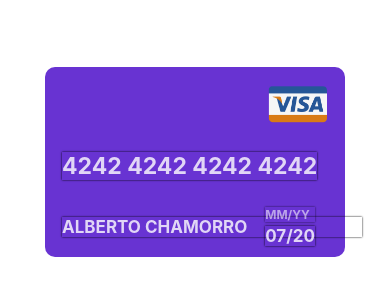
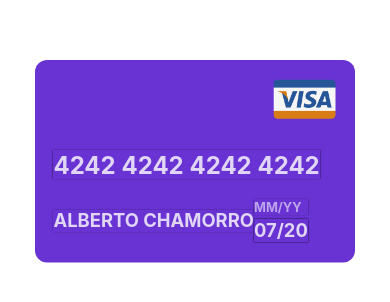
Before and after one commit to aichamorro/rn-animations-playground, a React Native app: screen / in a window 390 px wide. Shown: the part 250-552 px from the top of the page. Built offline with nearby package versions, Linux system fonts and the light colour scheme.

Commit message:
Adds a scale prop

```diff
--- a/src/FlipCreditCard/CardViewBack.tsx
+++ b/src/FlipCreditCard/CardViewBack.tsx
@@ -1,14 +1,17 @@
 import React from "react";
 import { View, Text, StyleProp, ViewStyle } from "react-native";
 import style from "./style";
+import { CardInformationContainer } from "./CardViewFront";
 
 interface CreditCardViewBackProps {
   cvc: string;
+  cardHolderName: string;
+  expiryDate: string;
   style?: StyleProp<ViewStyle>;
 }
 
 export default function CreditCardViewBack(props: CreditCardViewBackProps) {
-  const { cvc, style: externalStyle } = props;
+  const { cvc, cardHolderName, expiryDate, style: externalStyle } = props;
 
   return (
     <View style={[style.cardView, externalStyle]}>
@@ -16,6 +19,11 @@ export default function CreditCardViewBack(props: CreditCardViewBackProps) {
       <View style={style.cardViewBackCVCContainer}>
         <Text style={style.cardViewBackCVCText}>{cvc}</Text>
       </View>
+      <CardInformationContainer
+        style={{ transform: [{ scaleX: -1 }], opacity: 0.2 }}
+        cardHolderName={cardHolderName}
+        expiryDate={expiryDate}
+      />
     </View>
   );
 }
--- a/src/FlipCreditCard/CardViewFront.tsx
+++ b/src/FlipCreditCard/CardViewFront.tsx
@@ -9,20 +9,19 @@ interface CreditCardViewFrontProps {
   style?: StyleProp<ViewStyle>;
 }
 
-export default function CreditCardViewFront(props: CreditCardViewFrontProps) {
-  const { cardHolderName, number, expiryDate, style: externalStyle } = props;
+interface CreditCardInfoContainerProps {
+  cardHolderName: string;
+  expiryDate: string;
+  style?: StyleProp<ViewStyle>;
+}
+
+export function CardInformationContainer(props: CreditCardInfoContainerProps) {
+  const { cardHolderName, expiryDate, style: externalStyle } = props;
 
   return (
-    <View style={[style.cardView, externalStyle]}>
-      <Image
-        style={style.cardViewFrontBrandIcon}
-        source={require("./assets/visa-icon.png")}
-      />
+    <View style={[style.cardInformationContainer, externalStyle]}>
       <Text style={[style.cardViewText, style.cardViewFrontCardNameText]}>
         {cardHolderName}
-      </Text>
-      <Text style={[style.cardViewText, style.cardViewFrontNumberText]}>
-        {number}
       </Text>
       <View style={style.cardViewFrontExpiration}>
         <Text style={[style.cardViewText, style.cardViewFrontExpiryLabel]}>
@@ -33,3 +32,23 @@ export default function CreditCardViewFront(props: CreditCardViewFrontProps) {
     </View>
   );
 }
+
+export default function CreditCardViewFront(props: CreditCardViewFrontProps) {
+  const { cardHolderName, number, expiryDate, style: externalStyle } = props;
+
+  return (
+    <View style={[style.cardView, externalStyle]}>
+      <Image
+        style={style.cardViewFrontBrandIcon}
+        source={require("./assets/visa-icon.png")}
+      />
+      <CardInformationContainer
+        cardHolderName={cardHolderName}
+        expiryDate={expiryDate}
+      />
+      <Text style={[style.cardViewText, style.cardViewFrontNumberText]}>
+        {number}
+      </Text>
+    </View>
+  );
+}
--- a/src/FlipCreditCard/index.tsx
+++ b/src/FlipCreditCard/index.tsx
@@ -1,5 +1,11 @@
 import React from "react";
-import { TouchableWithoutFeedback, View, Animated } from "react-native";
+import {
+  TouchableWithoutFeedback,
+  View,
+  Animated,
+  StyleProp,
+  ViewStyle
+} from "react-native";
 import style from "./style";
 import CreditCardViewFront from "./CardViewFront";
 import CreditCardViewBack from "./CardViewBack";
@@ -9,7 +15,10 @@ enum Face {
   front
 }
 
-interface FlipCreditCardProps {}
+interface FlipCreditCardProps {
+  style?: StyleProp<ViewStyle>;
+  scale?: number;
+}
 interface FlipCreditCardState {
   visibleFace: Face;
 }
@@ -61,6 +70,7 @@ export default class FlipCreditCard extends React.PureComponent<
   };
 
   render() {
+    const { scale = 0.8 } = this.props;
     const { visibleFace } = this.state;
     const rotation = this.rotation.interpolate({
       inputRange: [0, 1],
@@ -70,7 +80,10 @@ export default class FlipCreditCard extends React.PureComponent<
     return (
       <TouchableWithoutFeedback onPress={this.flipSides}>
         <Animated.View
-          style={[style.container, { transform: [{ rotateY: rotation }] }]}
+          style={[
+            style.container,
+            { transform: [{ rotateY: rotation }, { scale }] }
+          ]}
         >
           {visibleFace === Face.front && (
             <CreditCardViewFront
@@ -81,7 +94,12 @@ export default class FlipCreditCard extends React.PureComponent<
             />
           )}
           {visibleFace === Face.back && (
-            <CreditCardViewBack style={[style.cardFace]} cvc={cvc} />
+            <CreditCardViewBack
+              style={[style.cardFace]}
+              cvc={cvc}
+              expiryDate={expiryDate}
+              cardHolderName={creditCardName}
+            />
           )}
         </Animated.View>
       </TouchableWithoutFeedback>
--- a/src/FlipCreditCard/style.ts
+++ b/src/FlipCreditCard/style.ts
@@ -1,6 +1,6 @@
 import { StyleSheet, Platform } from "react-native";
 
-const CardSize = { width: 300, height: 190 };
+const CardSize = { width: 400, height: 253.33 };
 const CardBackgroundColor = "rgb(104, 51, 210)";
 
 export default StyleSheet.create({
@@ -16,67 +16,70 @@ export default StyleSheet.create({
   },
   cardView: {
     ...CardSize,
-    borderRadius: 10,
+    borderRadius: 15,
     backgroundColor: CardBackgroundColor,
-    marginBottom: 20,
+    marginBottom: 27,
     position: "relative"
-    // transform: [{ scale: 0.75 }]
   },
   cardViewFrontBrandIcon: {
     position: "absolute",
-    width: 60,
-    height: 40,
+    width: 80,
+    height: 53,
     resizeMode: "contain",
-    right: 17,
-    top: 17
+    right: 23,
+    top: 23
+  },
+  cardInformationContainer: {
+    position: "absolute",
+    bottom: 3,
+    flexDirection: "row",
+    alignItems: "center",
+    padding: 23
   },
   cardViewText: {
     color: "rgba(255, 255, 255, 0.8)",
     fontWeight: "bold",
     fontFamily: Platform.select({ ios: "Courier", android: "monospace" }),
-    fontSize: 17,
+    fontSize: 23,
     shadowOffset: { width: 0, height: 0 },
     shadowRadius: 2,
     shadowOpacity: 1,
     shadowColor: "black"
   },
   cardViewFrontCardNameText: {
-    top: 150,
-    left: 17
+    flex: 1
   },
   cardViewFrontNumberText: {
     position: "absolute",
-    top: 85,
-    left: 17,
-    fontSize: 23
+    top: 113,
+    left: 23,
+    fontSize: 30
   },
   cardViewFrontExpiration: {
-    position: "absolute",
-    top: 140,
-    right: 30,
-    fontSize: 21
+    position: "relative",
+    fontSize: 28
   },
   cardViewFrontExpiryLabel: {
-    fontSize: 12,
+    fontSize: 16,
     opacity: 0.7,
-    marginBottom: 4
+    marginBottom: 5
   },
   cardViewBackStripe: {
-    top: 35,
-    height: 36,
+    top: 47,
+    height: 48,
     width: "100%",
     backgroundColor: "black"
   },
   cardViewBackCVCContainer: {
     position: "absolute",
-    top: 85,
+    top: 113,
     alignItems: "flex-end",
     justifyContent: "center",
-    paddingRight: 12,
-    marginLeft: 12,
+    paddingRight: 16,
+    marginLeft: 16,
     backgroundColor: "white",
     width: "70%",
-    height: 22
+    height: 29
   },
   cardViewBackCVCText: {
     fontFamily: "Courier",
```
